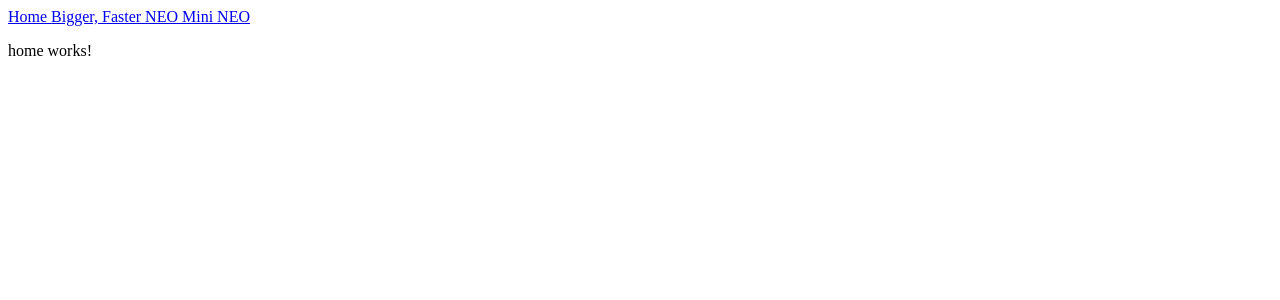
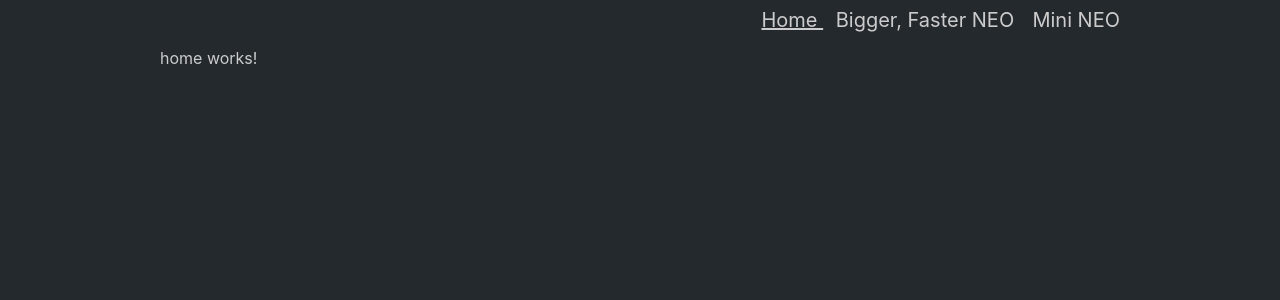
Before and after one commit to dreiv/ng-optimistic-updates, an Angular app: page / in a window 1280 px wide. Shown: the top 300 px of the page. Built offline with nearby package versions, Linux system fonts and the light colour scheme.

Commit message:
basic styling

```diff
--- a/src/app/app.component.scss
+++ b/src/app/app.component.scss
@@ -0,0 +1,26 @@
+:host {
+  display: block;
+  width: 100%;
+  max-width: 60rem;
+  margin-left: auto;
+  margin-right: auto;
+}
+
+nav {
+  text-align: end;
+}
+
+.nav-link {
+  color: inherit;
+  font-size: 1.25rem;
+  text-decoration: none;
+
+  &.active,
+  &:hover {
+    text-decoration: underline;
+  }
+
+  &:not(:last-child) {
+    margin-right: 1ch;
+  }
+}
--- a/src/styles.scss
+++ b/src/styles.scss
@@ -1 +1,13 @@
 /* You can add global styles to this file, and also import other style files */
+body {
+  color: #ccc;
+
+  font-family: -apple-system, BlinkMacSystemFont, 'Segoe UI', 'Roboto', 'Oxygen',
+    'Ubuntu', 'Cantarell', 'Fira Sans', 'Droid Sans', 'Helvetica Neue',
+    sans-serif;
+
+  -webkit-font-smoothing: antialiased;
+  -moz-osx-font-smoothing: grayscale;
+
+  background-color: #24292e;
+}
```
